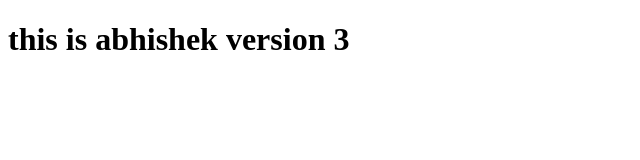
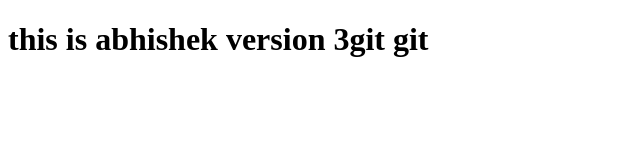
Before and after one commit to abhishek85607/myrepo, a plain HTML site: page index.html in a window 1280 px wide. Shown: the whole page, without its empty margins (0-640 px from the left). Drawn offline with Linux system fonts and the light colour scheme.

Commit message:
this is v4

```diff
--- a/index.html
+++ b/index.html
@@ -7,6 +7,6 @@
 </head>
 
 <body>
-    <h1>this is abhishek version 3</h1>
+    <h1>this is abhishek version 3git git</h1>
 </body>
 </html>
```
